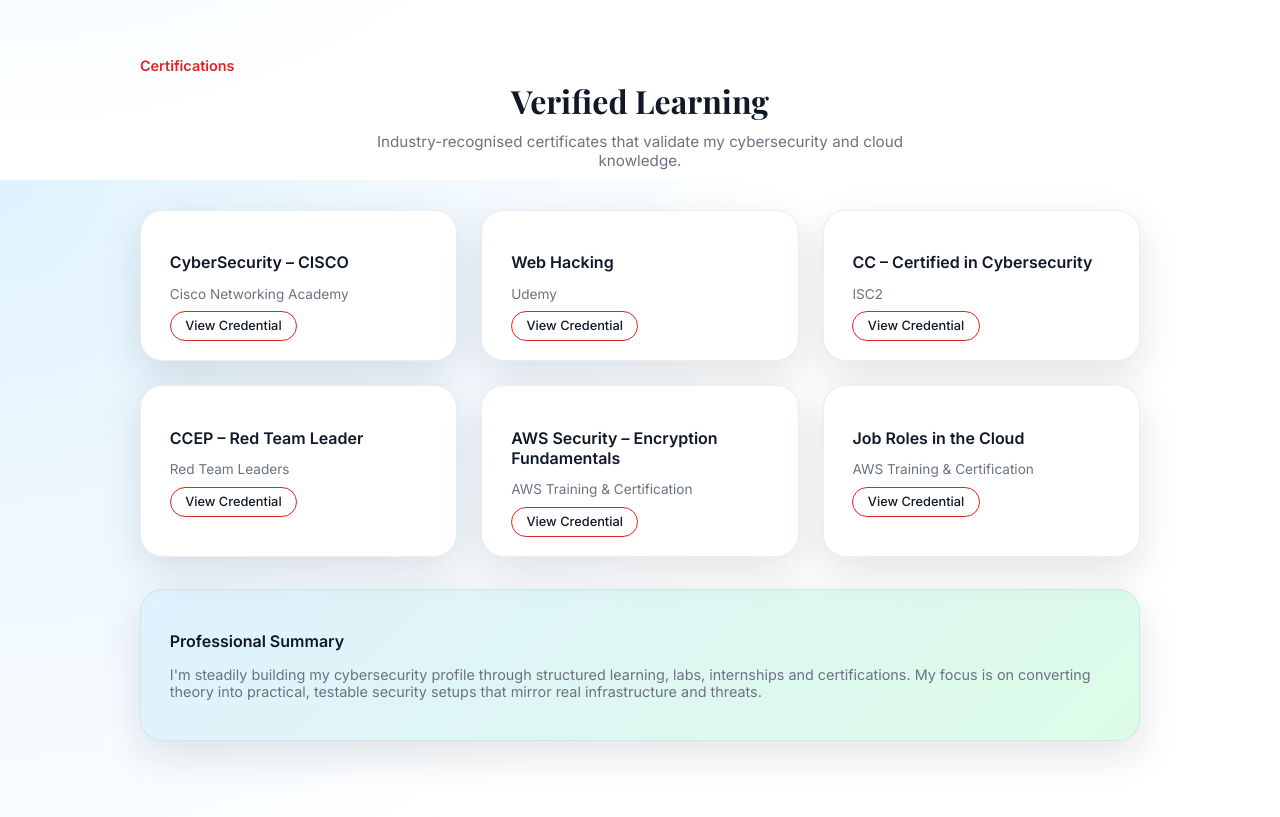
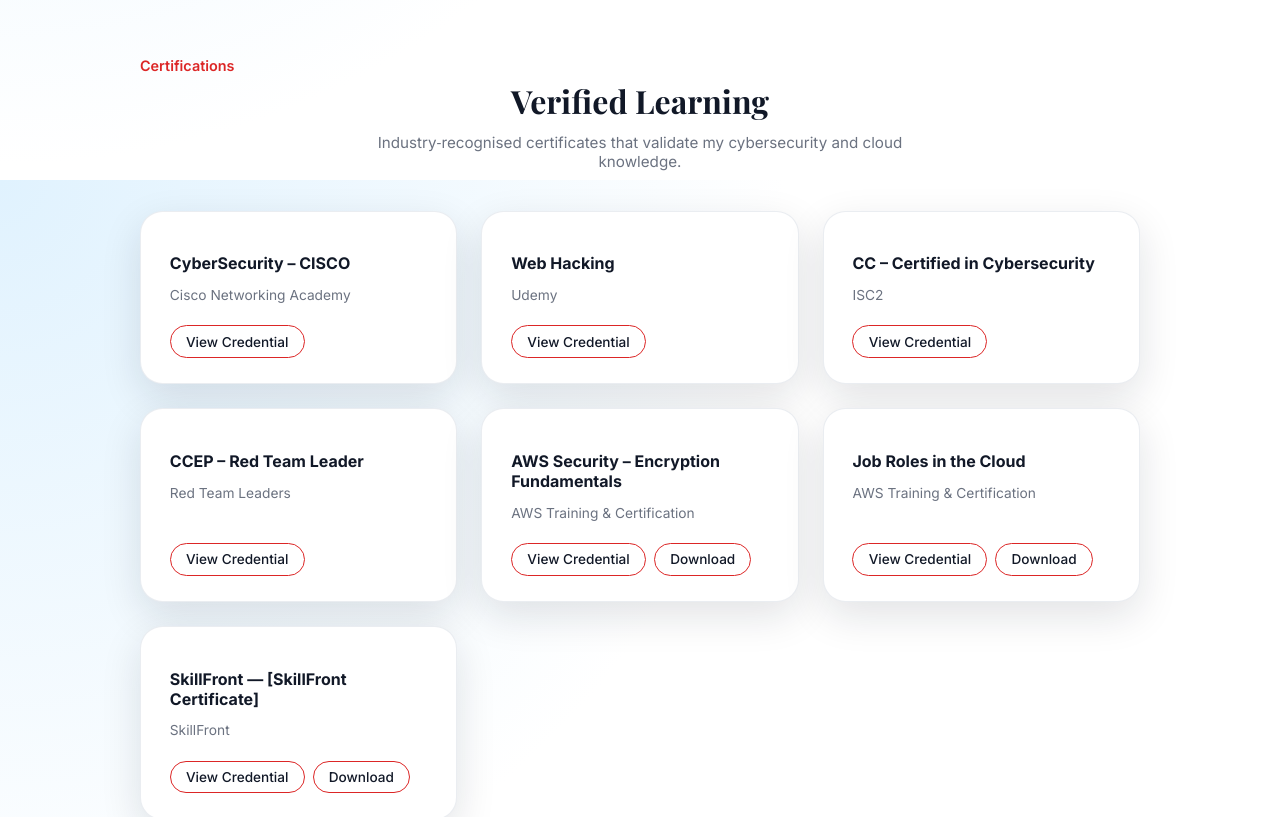
Before and after one commit to Diva07-kd/diva-portfolio, a React (Vite) app: page / in a window 1280 px wide. Shown: the part 4620-5437 px from the top of the page. Built offline with nearby package versions, Linux system fonts and the light colour scheme.

Commit message:
Add SkillFront certificate

```diff
--- a/src/components/Certifications.jsx
+++ b/src/components/Certifications.jsx
@@ -1,4 +1,11 @@
+import React from "react";
 import SectionTitle from "./SectionTitle";
+
+/*
+  Certifications.jsx
+  - Add /public/skillfront-certificate.pdf to public folder
+  - This component maps through certs and renders cards with 'View Credential'
+*/
 
 const certs = [
   {
@@ -24,12 +31,19 @@
   {
     title: "AWS Security – Encryption Fundamentals",
     provider: "AWS Training & Certification",
-    link: "/AWS Security – Encryption.pdf", // keep this filename in /public
+    link: "/AWS Security – Encryption.pdf",
   },
   {
     title: "Job Roles in the Cloud",
     provider: "AWS Training & Certification",
-    link: "/aws cloud certificate.pdf", // keep this filename in /public
+    link: "/aws cloud certificate.pdf",
+  },
+
+  // <-- NEW certificate entry (SkillFront)
+  {
+    title: "SkillFront — [SkillFront Certificate]",
+    provider: "SkillFront",
+    link: "/skillfront-certificate.pdf", // ensure this file is in /public
   },
 ];
 
@@ -40,33 +54,51 @@
         id="certs"
         label="Certifications"
         title="Verified Learning"
-        subtitle="Industry-recognised certificates that validate my cybersecurity and cloud knowledge."
+        subtitle="Industry‑recognised certificates that validate my cybersecurity and cloud knowledge."
       />
 
       <div className="section-inner">
         <div className="certs-grid">
           {certs.map((c) => (
-            <div key={c.title} className="card card-padded">
-              <p style={{ fontWeight: 600, marginBottom: "0.2rem" }}>{c.title}</p>
-              <p style={{ color: "var(--text-muted)", fontSize: "0.85rem", marginBottom: "0.8rem" }}>
+            <div key={c.title} className="card card-padded" style={{ display: "flex", flexDirection: "column", justifyContent: "space-between" }}>
+              <div>
+                <p style={{ fontWeight: 700, marginBottom: "0.2rem" }}>{c.title}</p>
+                <p style={{ color: "var(--text-muted)", fontSize: "0.86rem", marginBottom: "0.8rem" }}>
                   {c.provider}
                 </p>
+              </div>
+
+              <div style={{ marginTop: "0.6rem", display: "flex", gap: "0.5rem", alignItems: "center" }}>
                 <a
                   href={c.link}
                   target="_blank"
                   rel="noopener noreferrer"
                   className="btn-outline"
-                style={{ fontSize: "0.8rem", padding: "0.4rem 0.9rem" }}
+                  style={{ fontSize: "0.85rem", padding: "0.45rem 0.95rem" }}
                 >
                   View Credential
                 </a>
+
+                {/* Display a small download link for local PDF certs */}
+                {c.link.startsWith("/") && (
+                  <a
+                    href={c.link}
+                    download
+                    className="btn-outline"
+                    style={{ fontSize: "0.85rem", padding: "0.45rem 0.95rem" }}
+                    title="Download certificate"
+                  >
+                    Download
+                  </a>
+                )}
+              </div>
             </div>
           ))}
         </div>
 
         <div
           className="card card-padded"
-          style={{ marginTop: "2rem", background: "linear-gradient(135deg,#e0f2fe,#dcfce7)" }}
+          style={{ marginTop: "1.8rem", background: "linear-gradient(135deg,#e0f2fe,#dcfce7)" }}
         >
           <p style={{ fontWeight: 600, marginBottom: "0.4rem" }}>Professional Summary</p>
           <p style={{ color: "var(--text-muted)", fontSize: "0.9rem" }}>
```
Also changed, not shown: 1 other file (tests, documents, lock files or other folders). Lines whose indentation alone changed are shown as unchanged.
